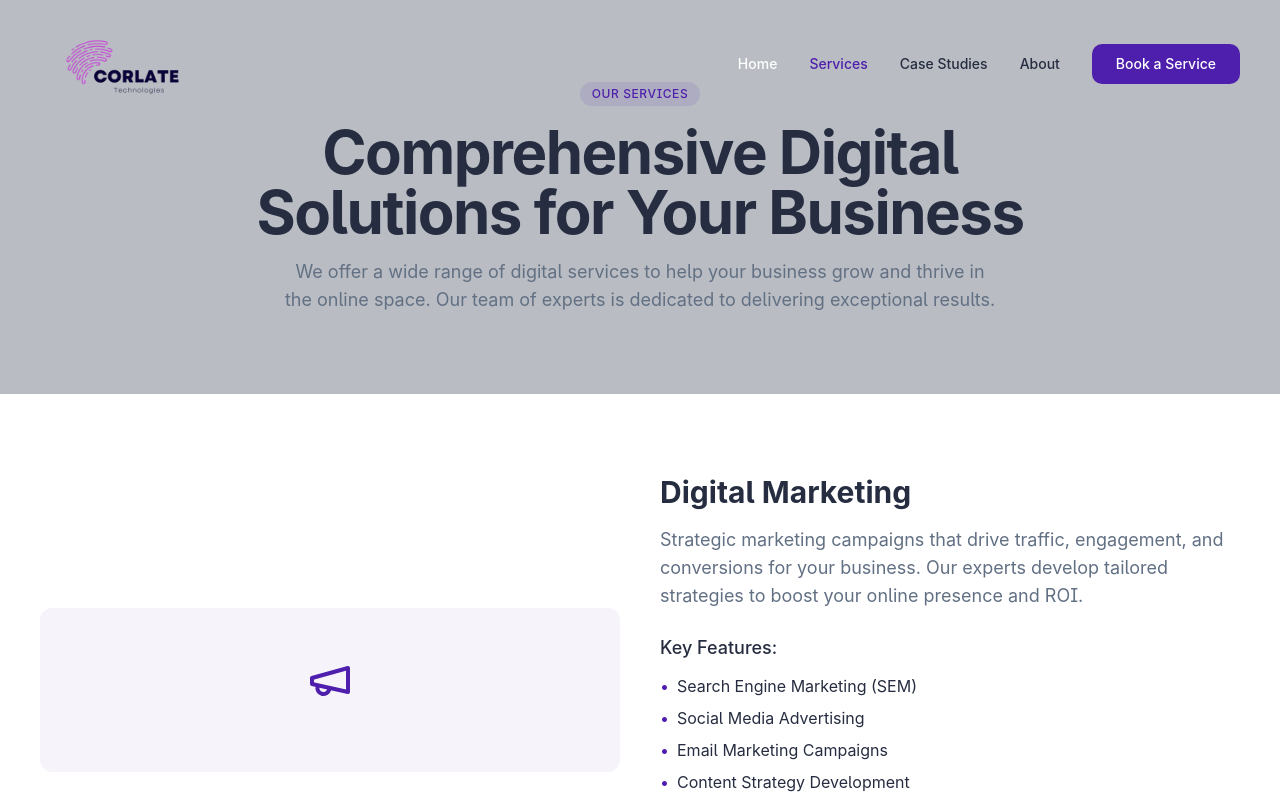
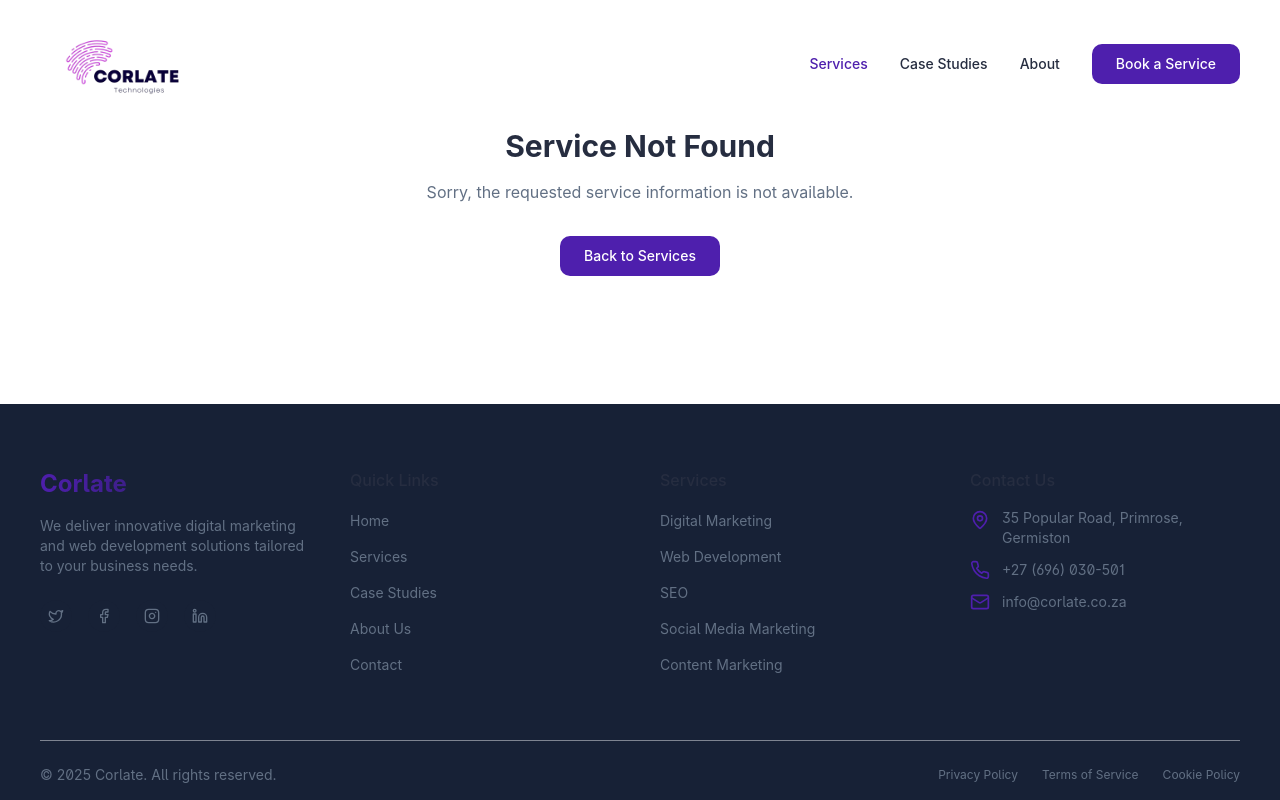
Before and after one commit to the1Riddle/corlate-web, a React (Vite) app: page /services/1 in a window 1280 px wide. Shown: the top 800 px of the page. Built offline with nearby package versions, Linux system fonts and the light colour scheme; a web font is replaced by a local one.

Commit message:
Fix: Implement service detail pages
Implement the service detail pages to prevent 404 errors when clicking service links.

```diff
--- a/src/App.tsx
+++ b/src/App.tsx
@@ -6,6 +6,7 @@ import { QueryClient, QueryClientProvider } from "@tanstack/react-query";
 import { BrowserRouter, Routes, Route, Navigate } from "react-router-dom";
 import Index from "./pages/Index";
 import Services from "./pages/Services";
+import ServiceDetail from "./pages/ServiceDetail";
 import CaseStudies from "./pages/CaseStudies";
 import About from "./pages/About";
 import Contact from "./pages/Contact";
@@ -23,8 +24,9 @@ const App = () => (
         <Routes>
           <Route path="/" element={<Index />} />
           <Route path="/services" element={<Services />} />
-          <Route path="/services/:serviceId" element={<Services />} />
+          <Route path="/services/:serviceId" element={<ServiceDetail />} />
           <Route path="/case-studies" element={<CaseStudies />} />
+          <Route path="/case-studies/:caseStudyId" element={<CaseStudies />} />
           <Route path="/about" element={<About />} />
           <Route path="/contact" element={<Contact />} />
           <Route path="/partner" element={<Partner />} />
```
